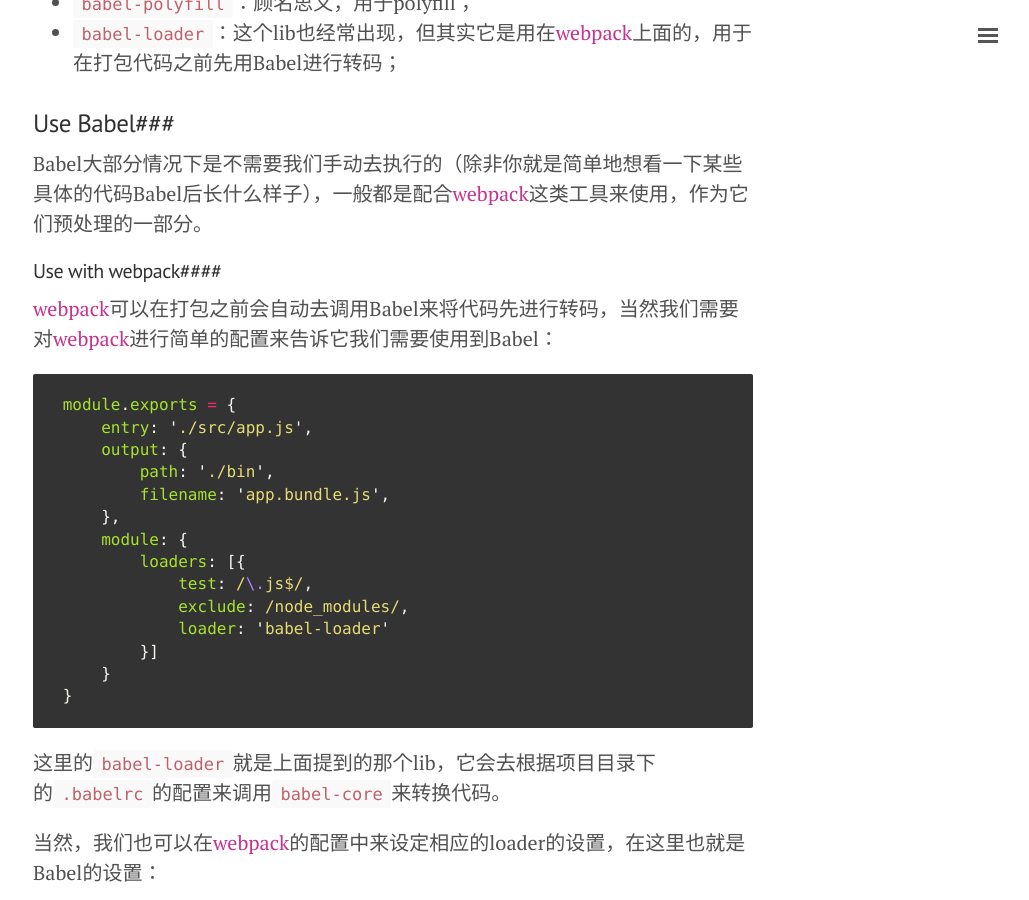
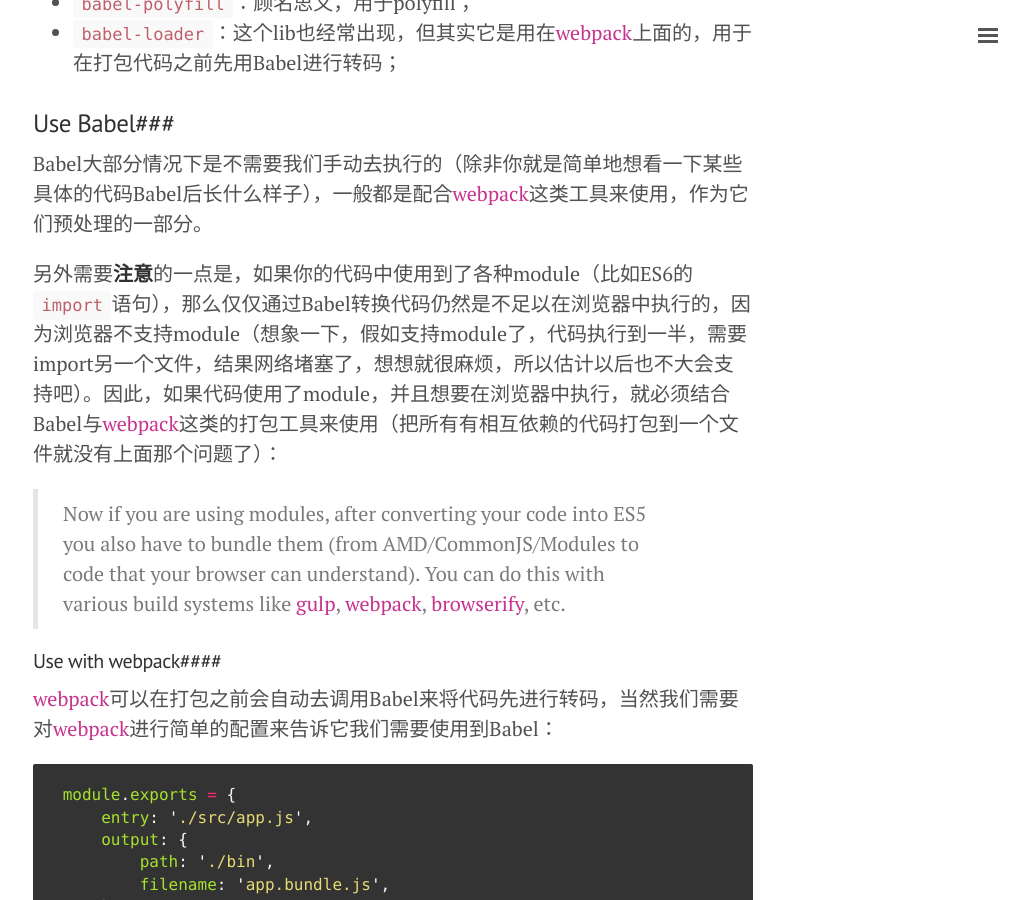
Before and after one commit to cuyu/cuyu.github.io, a Jekyll site: the page built from _posts/2017-05-25-Babel入门.md, in a window 1280 px wide and 900 px high, scrolled down 2441 px. Shown: the whole window, without its empty margins (247-1276 px from the left). Built offline with Jekyll 4.4.1, drawn with Linux system fonts in a browser that asks for light colours; nearby versions of some CDN libraries; comment, search, counter and statistics services are not loaded.

Commit message:
Update post

```diff
--- a/_posts/2017-05-25-Babel入门.md
+++ b/_posts/2017-05-25-Babel入门.md
@@ -68,6 +68,10 @@
 ### Use Babel###
 
 Babel大部分情况下是不需要我们手动去执行的（除非你就是简单地想看一下某些具体的代码Babel后长什么样子），一般都是配合[webpack](https://github.com/webpack/webpack)这类工具来使用，作为它们预处理的一部分。
+
+另外需要**注意**的一点是，如果你的代码中使用到了各种module（比如ES6的`import`语句），那么仅仅通过Babel转换代码仍然是不足以在浏览器中执行的，因为浏览器不支持module（想象一下，假如支持module了，代码执行到一半，需要import另一个文件，结果网络堵塞了，想想就很麻烦，所以估计以后也不大会支持吧）。因此，如果代码使用了module，并且想要在浏览器中执行，就必须结合Babel与[webpack](https://github.com/webpack/webpack)这类的打包工具来使用（把所有有相互依赖的代码打包到一个文件就没有上面那个问题了）：
+
+> Now if you are using modules, after converting your code into ES5 you also have to bundle them (from AMD/CommonJS/Modules to code that your browser can understand). You can do this with various build systems like [gulp](http://gulpjs.com/), [webpack](http://webpack.github.io/), [browserify](http://browserify.org/), etc.
 
 #### Use with webpack####
 
```
